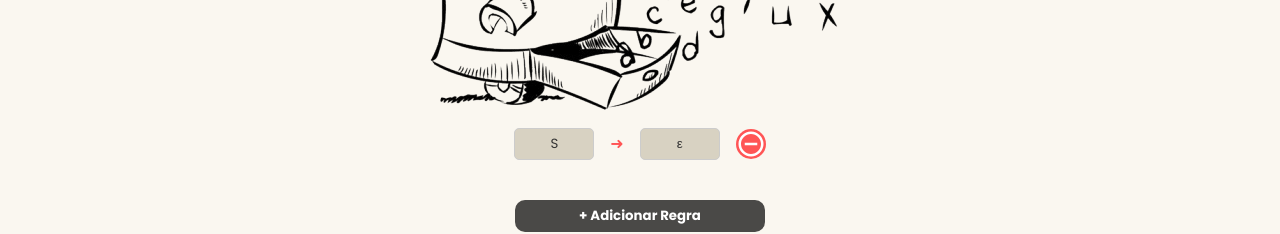
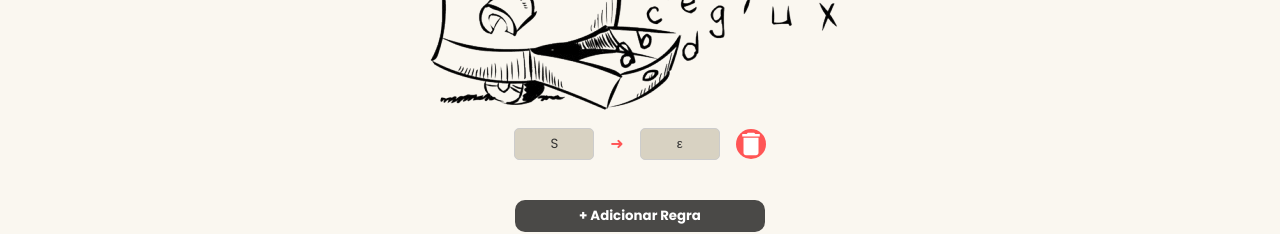
Before and after one commit to MrBElga/Simuldador_Automato, a React (Create React App) app: page /gramaticaregular in a window 1280 px wide. Shown: the part 860-1094 px from the top of the page. Built offline with nearby package versions, Linux system fonts and the light colour scheme.

Commit message:
Upfate: icons

```diff
--- a/src/pages/AutomatoFinito/AutomatoFinito.js
+++ b/src/pages/AutomatoFinito/AutomatoFinito.js
@@ -3,7 +3,7 @@ import { useEffect } from "react";
 import { Graphviz } from 'graphviz-react'
 import {Header} from "../header/header"
 import Modal from 'react-modal';
-import RemoveCircleOutlineIcon from '@mui/icons-material/RemoveCircleOutline';
+import DeleteIcon  from '@mui/icons-material/Delete';
 
 import "./AutomatoFinito.scss";
 import "./ModalState.scss";
@@ -20,9 +20,9 @@ export function AutomatoFinito() {
     const [finalCheck, setFinalCheck] = useState(false)
     const [clickedNode, setClickedNode] = useState("")
     const [countState, setCountState] = useState(1)
-    const [states, setStates] = useState([]) //{ id: 1, name: "", start: false, final: false}
+    const [states, setStates] = useState([])
     const [countTransition, setCountTransition] = useState(1)
-    const [transitions, setTransitions] = useState([]) //{ id: 1, origin_state: "", input_char: "", dest_state: ""}
+    const [transitions, setTransitions] = useState([])
     const [nodesName, setNodesName] = useState([])
     const [singleTest, setSingleTest] = useState({ id: 1, string: "", accepted: "" })
     const [count, setCount] = useState(2)
@@ -31,7 +31,6 @@ export function AutomatoFinito() {
     let stepString = []
 
 
-    //Add State
     const [modalAddStateIsOpen, setModalAddStateIsOpen] = useState(false)
 
     const handleAddStateModal = () => {
@@ -44,7 +43,7 @@ export function AutomatoFinito() {
         setModalClickNodeIsOpen(prev => !prev)
     }
 
-    //Add Transition
+
     const [modalAddTransitionIsOpen, setModalAddTransitionIsOpen] = useState(false)
 
     const handleAddTransitionModal = () => {
@@ -620,14 +619,14 @@ export function AutomatoFinito() {
                             <input type="text" name="automaton-input" placeholder="insira sua string de teste aqui" onChange={event => setSingleTest({ string: event.target.value, accepted: "" })} className={`${singleTest.accepted === true ? 'accepted' : ''}` || `${singleTest.accepted === false ? 'rejected' : ''}`} />
                             <div className="single-buttons">
                                 <button className="test-button" onClick={() => validateAF(singleTest)}>Testar</button>
-                                {/*<button className="step-button" onClick={handleStepByStepModal}>Step-by-step</button>*/}
+
                             </div>
                         </div>
                         <div className="multi-box">
                             <div className="tests-container">
                                 {tests.map(test => (
                                     <div className="string-container" key={test.id}>
-                                        <RemoveCircleOutlineIcon className={`remove-button ${test.id === 1 ? 'disable-button' : ''}`} disabled={test.id === 1} onClick={() => handleRemoveTests(test.id)} />
+                                        <DeleteIcon className={`remove-button ${test.id === 1 ? 'disable-button' : ''}`} disabled={test.id === 1} onClick={() => handleRemoveTests(test.id)} />
                                         <div className={`box-string ${test.id === 1 ? 'fix-margin' : ''}`}>
                                             <label htmlFor="string">TESTAR STRING</label>
                                             <input type="text" name="string" className={`${test.accepted === true ? 'accepted' : ''}` || `${test.accepted === false ? 'rejected' : ''}`} onChange={event => handleChangeInput(test.id, event)} placeholder="insira sua string de teste aqui" />
--- a/src/pages/ExpressaoRegular/ExpressaoRegular.js
+++ b/src/pages/ExpressaoRegular/ExpressaoRegular.js
@@ -2,7 +2,7 @@ import { useState } from "react";
 import { Header } from "../header/header";
 import Image from './exp.png';
 import QuizIcon from '@mui/icons-material/Quiz';
-import RemoveCircleOutlineIcon from '@mui/icons-material/RemoveCircleOutline';
+import DeleteIcon from '@mui/icons-material/Delete';
 import "./ExpressaoRegular.scss"
 
 
@@ -106,7 +106,7 @@ export function ExpressaoRegular() {
               <div className="tests-container">
                 {tests.map(test => (
                   <div className="string-container" key={test.id}>
-                    <RemoveCircleOutlineIcon
+                    <DeleteIcon
                       className={`remove-button ${test.id === 1 ? 'disable-button' : ''}`}
                       disabled={test.id === 1}
                       onClick={() => handleRemoveTests(test.id)}
--- a/src/pages/GramaticaRegular/GramaticaRegular.js
+++ b/src/pages/GramaticaRegular/GramaticaRegular.js
@@ -1,7 +1,8 @@
 import { useState } from "react";
 import {Header} from "../header/header";
 import grImage from './gr.png';
-import RemoveCircleOutlineIcon from '@mui/icons-material/RemoveCircleOutline';
+import DeleteIcon from '@mui/icons-material/Delete';
+
 import "./GramaticaRegular.scss"
 
 export function GramaticaRegular() {
@@ -24,7 +25,6 @@ export function GramaticaRegular() {
         console.log(id);
         if (id === 1) {
             alert("O primeiro item não pode ser removido.");
-            return;
         } else {
             const values = [...rules];
             values.splice(values.findIndex(value => value.id === id), 1);
@@ -205,7 +205,10 @@ export function GramaticaRegular() {
         <div>
             <Header />
             <div className="container">
+
                 <h1 className="title">Simulador de Gramatica Regular</h1>
+
+
                 <div className="page-content">
                     <div className="instructions-container">
                         <p>Insira sua Gramática Regular (GLUD ou GLUE) nos campos abaixo. O símbolo inicial já está preenchido automaticamente.</p>
@@ -228,7 +231,7 @@ export function GramaticaRegular() {
                                 </div>
                                 <div className={`error-sintax ${rule.terminal === rule.nonterminal ? 'block' : 'inactive'}`} >Erro de Sintaxe</div>
                                 {handleValidator(rule.terminal, rule.nonterminal)}
-                                <RemoveCircleOutlineIcon
+                                <DeleteIcon
                                     className={`removeButton ${rule.id === 1 ? '' : ''}`}
                                     onClick={() => handleRemoveFields(rule.id)}
                                 />
```
